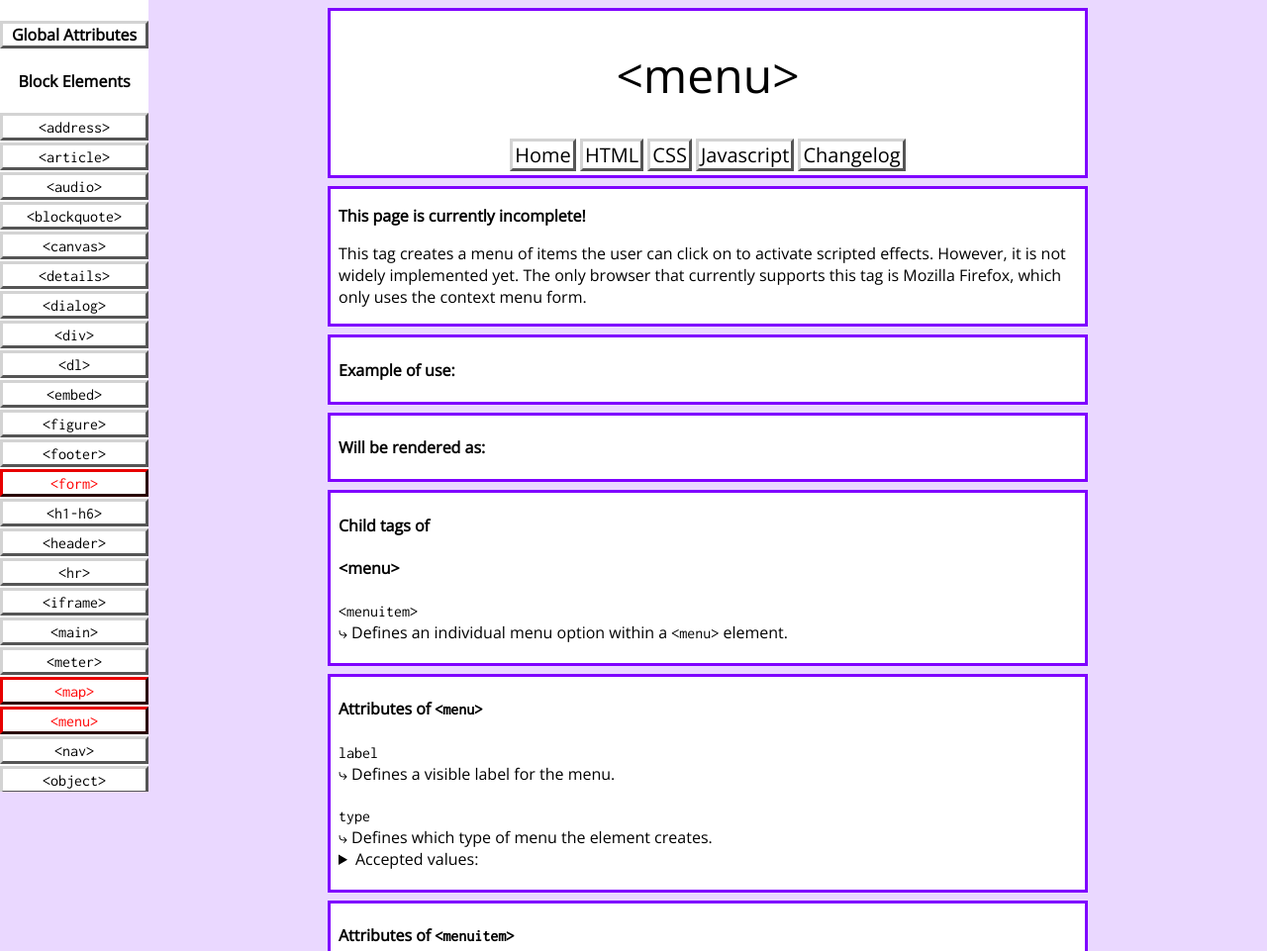
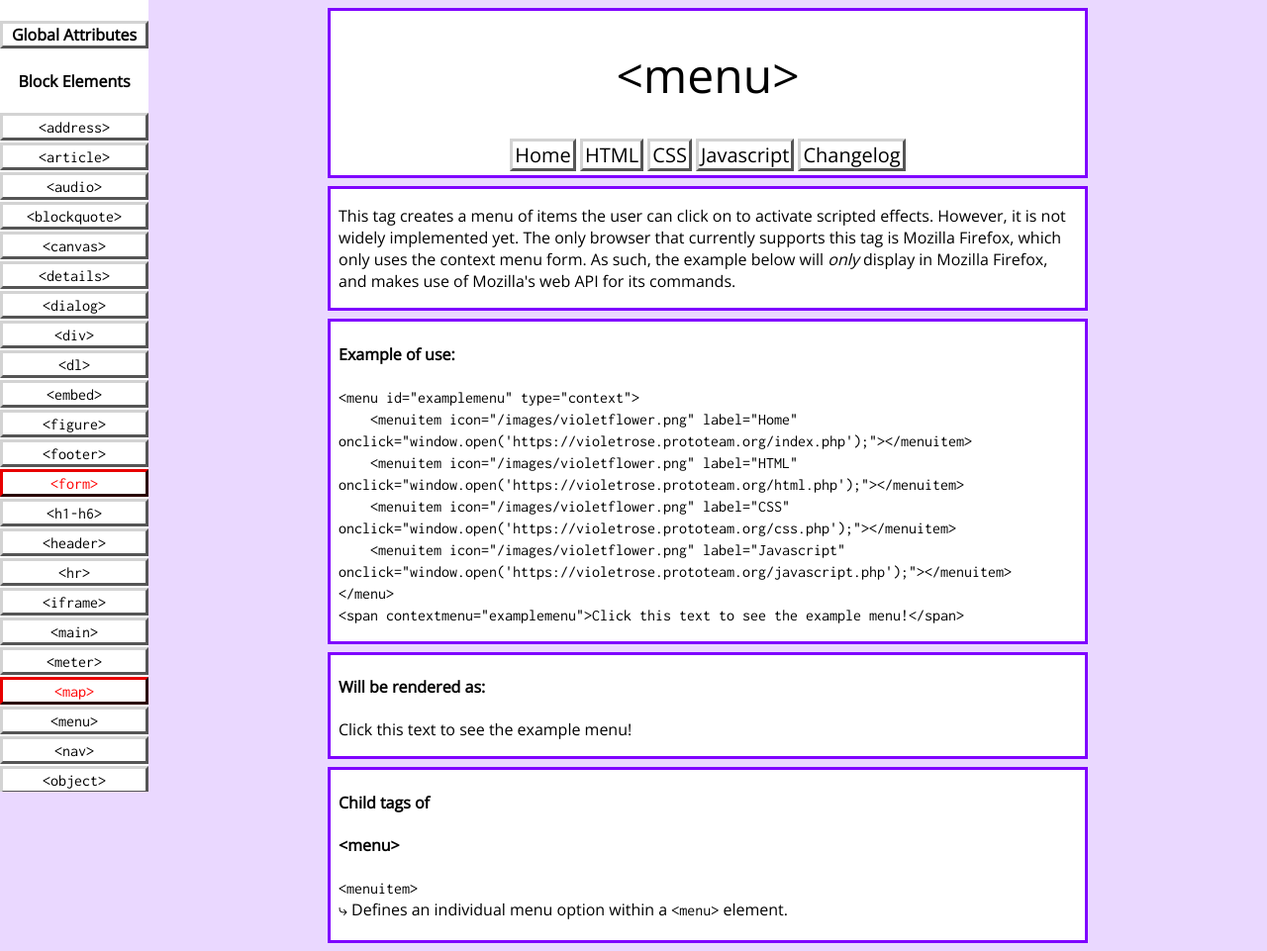
Before and after one commit to VioletRose/Web-Code-Encyclopedia, a PHP site: page /html/menu.php in a window 1280 px wide. Shown: the top 961 px of the page at 99% size. Run offline with PHP 8.4, Linux system fonts and the light colour scheme.

Commit message:
Finished pages for <menu> and <video>
html/htmlhead.php: Updated; removed .needsAttn from the <menu> and
<video> links.
html/menu.php: Updated; added example.
html/video.php: Updated; added example.
video/bloomingrose.mp4: Added.

```diff
--- a/html/htmlhead.php
+++ b/html/htmlhead.php
@@ -42,7 +42,7 @@
 		<li><a href="/html/main.php"><code>&lt;main&gt;</code></a></li>
 		<li><a href="/html/meter.php"><code>&lt;meter&gt;</code></a></li>
 		<li><a class="needsAttn" href="/html/map.php"><code>&lt;map&gt;</code></a></li>
-		<li><a class="needsAttn" href="/html/menu.php"><code>&lt;menu&gt;</code></a></li>
+		<li><a href="/html/menu.php"><code>&lt;menu&gt;</code></a></li>
 		<li><a href="/html/nav.php"><code>&lt;nav&gt;</code></a></li>
 		<li><a href="/html/object.php"><code>&lt;object&gt;</code></a></li>
 		<li><a href="/html/ol.php"><code>&lt;ol&gt;</code></a></li>
@@ -52,7 +52,7 @@
 		<li><a href="/html/section.php"><code>&lt;section&gt;</code></a></li>
 		<li><a href="/html/table.php"><code>&lt;table&gt;</code></a></li>
 		<li><a href="/html/ul.php"><code>&lt;ul&gt;</code></a></li>
-		<li><a class="needsAttn" href="/html/video.php"><code>&lt;video&gt;</code></a></li>
+		<li><a href="/html/video.php"><code>&lt;video&gt;</code></a></li>
 	</ul>
 	<h4>Inline Blocks</h4>
 	<ul>
@@ -142,7 +142,7 @@
 				<a href="/html/ul.php"><code>&lt;ul&gt;</code></a>
 			</dd>
 			<dt><code>&lt;menuitem&gt;</code> &#10549;</dt>
-			<dd><a class="needsAttn" href="/html/menu.php"><code>&lt;menu&gt;</code></a></dd>
+			<dd><a href="/html/menu.php"><code>&lt;menu&gt;</code></a></dd>
 			<dt><code>&lt;optgroup&gt;</code> &#10549;</dt>
 			<dd><a href="/html/select.php"><code>&lt;select&gt;</code></a></dd>
 			<dt><code>&lt;option&gt;</code> &#10549;</dt>
@@ -175,7 +175,7 @@
 			<dt><code>&lt;tr&gt;</code> &#10549;</dt>
 			<dd><a href="/html/table.php"><code>&lt;table&gt;</code></a></dd>
 			<dt><code>&lt;track&gt;</code> &#10549;</dt>
-			<dd><a class="needsAttn" href="/html/video.php"><code>&lt;video&gt;</code></a></dd>
+			<dd><a href="/html/video.php"><code>&lt;video&gt;</code></a></dd>
 	</dl>
 	<h4>Deprecated Tags</h4>
 	<h5>(no examples given)</h5>
--- a/html/menu.php
+++ b/html/menu.php
@@ -4,21 +4,39 @@
 ?>
 <main>
 	<section>
-		<p><strong>This page is currently incomplete!</strong></p>
-		<p>This tag creates a menu of items the user can click on to activate scripted effects. However, it is not widely implemented yet. The only browser that currently supports this tag is Mozilla Firefox, which only uses the context menu form.</p>
+		<p>This tag creates a menu of items the user can click on to activate scripted effects. However, it is not widely implemented yet. The only browser that currently supports this tag is Mozilla Firefox, which only uses the context menu form. As such, the example below will <em>only</em> display in Mozilla Firefox, and makes use of Mozilla's web API for its commands.</p>
 	</section>
 	<section>
 		<h4>Example of use:</h4>
 		<figure>
 			<code>
-
+				&lt;menu id="examplemenu" type="context"&gt;
+				<br>
+				&nbsp;&nbsp;&nbsp;&nbsp;&lt;menuitem icon="/images/violetflower.png" label="Home" onclick="window.open('https://violetrose.prototeam.org/index.php');"&gt;&lt;/menuitem&gt;
+				<br>
+				&nbsp;&nbsp;&nbsp;&nbsp;&lt;menuitem icon="/images/violetflower.png" label="HTML" onclick="window.open('https://violetrose.prototeam.org/html.php');"&gt;&lt;/menuitem&gt;
+				<br>
+				&nbsp;&nbsp;&nbsp;&nbsp;&lt;menuitem icon="/images/violetflower.png" label="CSS" onclick="window.open('https://violetrose.prototeam.org/css.php');"&gt;&lt;/menuitem&gt;
+				<br>
+				&nbsp;&nbsp;&nbsp;&nbsp;&lt;menuitem icon="/images/violetflower.png" label="Javascript" onclick="window.open('https://violetrose.prototeam.org/javascript.php');"&gt;&lt;/menuitem&gt;
+				<br>
+				&lt;/menu&gt;
+				<br>
+				&lt;span contextmenu="examplemenu"&gt;Click this text to see the example menu!&lt;/span&gt;
 			</code>
 		</figure>
 	</section>
 	<section>
 		<h4>Will be rendered as:</h4>
 		<figure>
-
+			<menu id="examplemenu" type="context">
+				<menuitem icon="/images/violetflower.png" label="Home" onclick="window.open('https://violetrose.prototeam.org/index.php');"></menuitem>
+				<menuitem icon="/images/violetflower.png" label="HTML" onclick="window.open('https://violetrose.prototeam.org/html.php');"></menuitem>
+				<menuitem icon="/images/violetflower.png" label="CSS" onclick="window.open('https://violetrose.prototeam.org/css.php');"></menuitem>
+				<menuitem icon="/images/violetflower.png" label="Javascript" onclick="window.open('https://violetrose.prototeam.org/javascript.php');"></menuitem>
+				<menuitem icon="/images/blocks.png" label="Clicky Clicky Blocks" onclick="window.open('https://violetrose.prototeam.org/other/blocks.html');"></menuitem><!--This is a secret-ish easter egg that leads to a silly little JQuery test I was working on =3-->
+			</menu>
+			<span contextmenu="examplemenu">Click this text to see the example menu!</span>
 		</figure>
 	</section>
 	<section>
```
Also changed, not shown: html/video.php (+6 -4 lines), changelog.txt, images/blocks.png (added), images/bloomingrose.png (added), 1 other file.
